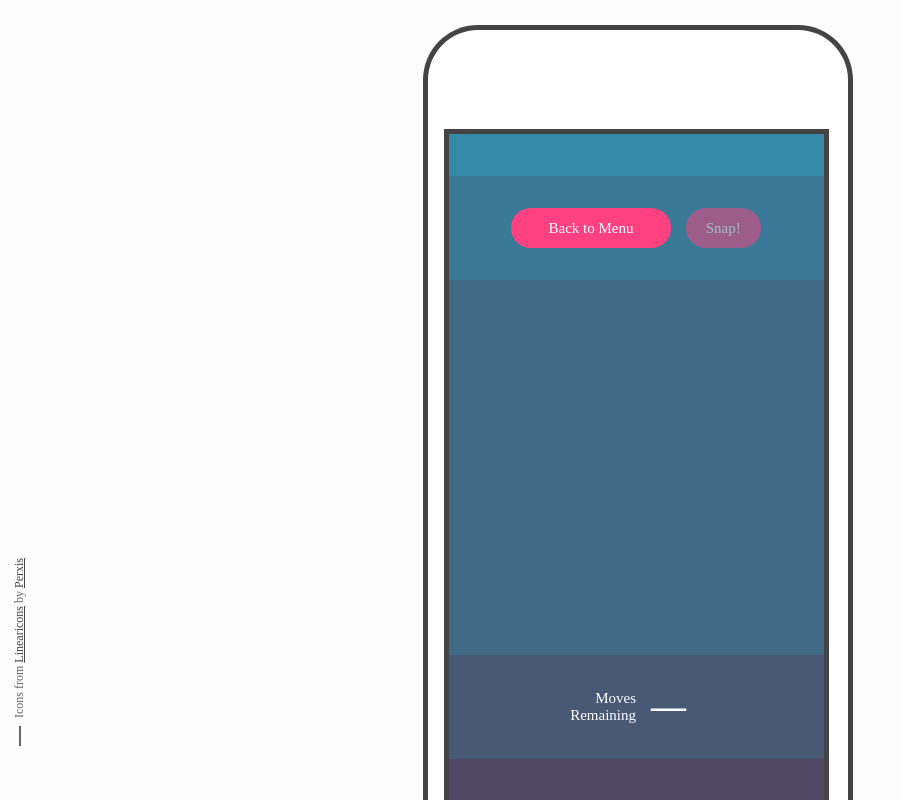
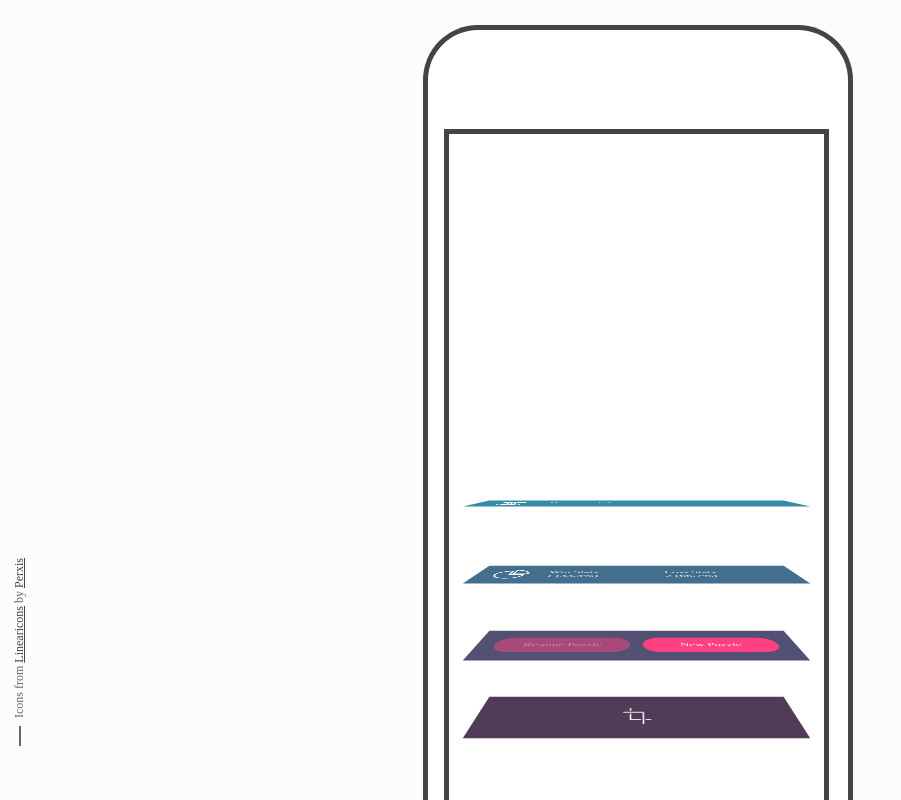
Before and after one commit to UlisesdelaO/unsplashed, a plain HTML site: page index.html in a window 1280 px wide. Shown: the whole page, without its empty margins (0-901 px from the left). Drawn offline with Linux system fonts and the light colour scheme.

Commit message:
In the midst of implementing perspective rotation animations for the transitions between menu and puzzle gameplay (WIP)

```diff
--- a/app.js
+++ b/app.js
@@ -8,6 +8,7 @@
 // Famous dependencies
 
 var FamousEngine = famous.core.FamousEngine,
+    Camera = famous.components.Camera,
     Node = famous.core.Node,
     Position = famous.components.Position,
     Rotation = famous.components.Rotation,
@@ -75,9 +76,13 @@ function PuzzleApp(contextSize) {
 PuzzleApp.prototype = Object.create(Node.prototype);
 
 
+function ViewAnimation() {
+
+}
+
 function Puzzle() {
   Node.call(this);
-  this.el = new DOMElement(this, { classes: ['puzzle', 'view'] });
+  this.el = new DOMElement(this, { classes: ['puzzle', 'view', 'hidden'] });
   this.plaques = [
     this.addChild(new Plaque(1/16, null)),
     this.addChild(new Plaque(2.5/16, { buttons: [
@@ -96,7 +101,15 @@ Puzzle.prototype = Object.create(Node.prototype);
 
 function Menu() {
   Node.call(this);
-  this.el = new DOMElement(this, { classes: ['menu', 'view', 'hidden'] });
+  this.el = new DOMElement(this, { classes: ['menu', 'view'] });
+
+  // _centerNode.call(this);
+  this.setAlign(0.5, 0.5);
+  this.setMountPoint(0.5, 0.5)
+  this.setOrigin(0.5, 0.5);
+
+  this.setScale(.85, .85);
+
   this.plaques = [
     this.addChild(new Plaque(1/8, { icon: 'crop' })),
     this.addChild(new Plaque(1/8, { text: 'Unsplashed', class: 'heading' })),
@@ -135,10 +148,22 @@ function Menu() {
 }
 Menu.prototype = Object.create(Node.prototype);
 
+Menu.prototype.flipIn = function() {
+
+}
+
 function Plaque(height, contents) {
   Node.call(this);
   this.el = new DOMElement(this, { classes: ['plaque', 'relative'] });
+
+  // _centerNode.call(this);
+  //this.setAlign(0, -0.5);
+  //this.setMountPoint(0, 1)
+  this.setOrigin(0.5, 0.5);
+  //this.setPosition(0, 0, -80);
+
   this.setProportionalSize(1, height);
+  this.setRotation(Math.PI / 2, 0);
 
   var mainContents = (contents && contents.main) ? contents.main : contents,
       onflipContents = (contents && contents.onflip) ? contents.onflip : null;
@@ -531,7 +556,11 @@ function _randomIntBetween(minInt, maxInt) {
 function initAppOn(sceneSelector) {
   FamousEngine.init();
   var puzzleApp,
-      puzzleAppScene = FamousEngine.createScene(sceneSelector);
+      puzzleAppScene = FamousEngine.createScene(sceneSelector),
+      puzzleAppCamera = new Camera(puzzleAppScene);
+
+  puzzleAppCamera.setDepth(500);
+
   puzzleAppScene.addComponent({
     onReceive: function (e, payload) {
       if (e === 'CONTEXT_RESIZE') {
--- a/style.css
+++ b/style.css
@@ -94,7 +94,6 @@ footer.credits a {
 
 .puzzle-app {
   position: relative;
-  background: #fff;
   color: #fff;
 }
 .puzzle-app, .puzzle-app button {
@@ -107,6 +106,9 @@ footer.credits a {
 }
 .puzzle-app .view.hidden {
   visibility: hidden;
+}
+.puzzle-app .view .plaque {
+  backface-visibility: hidden;
 }
 
 .puzzle-app .view.menu .plaque:nth-child(1) { background: #bce784; }
```
